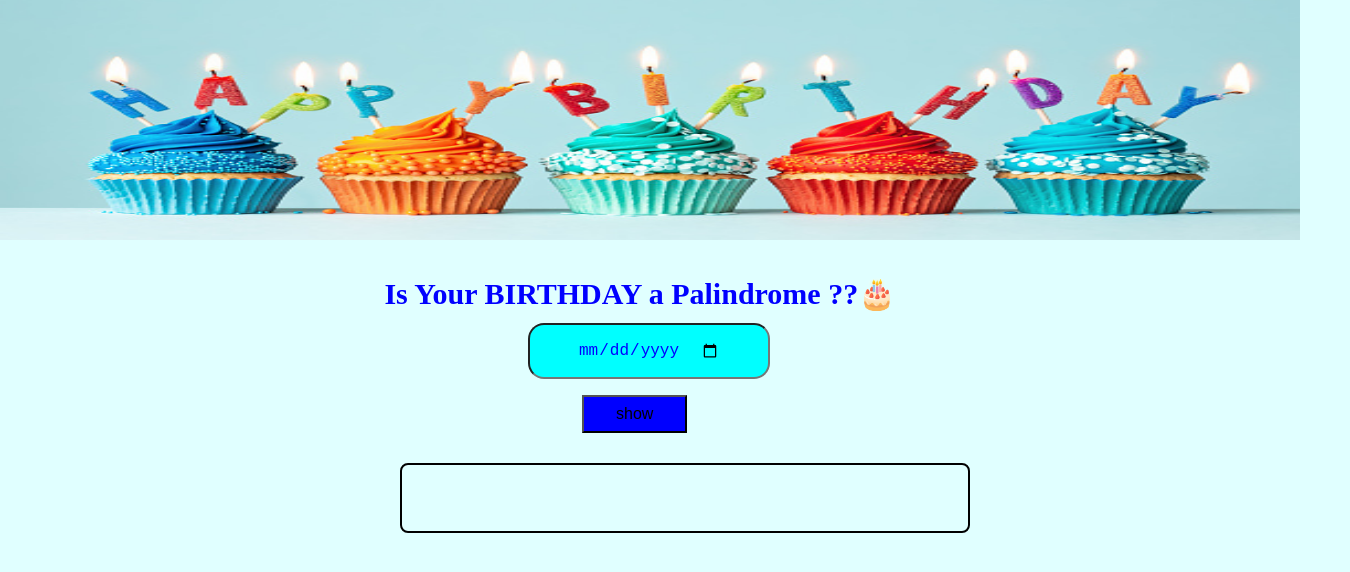
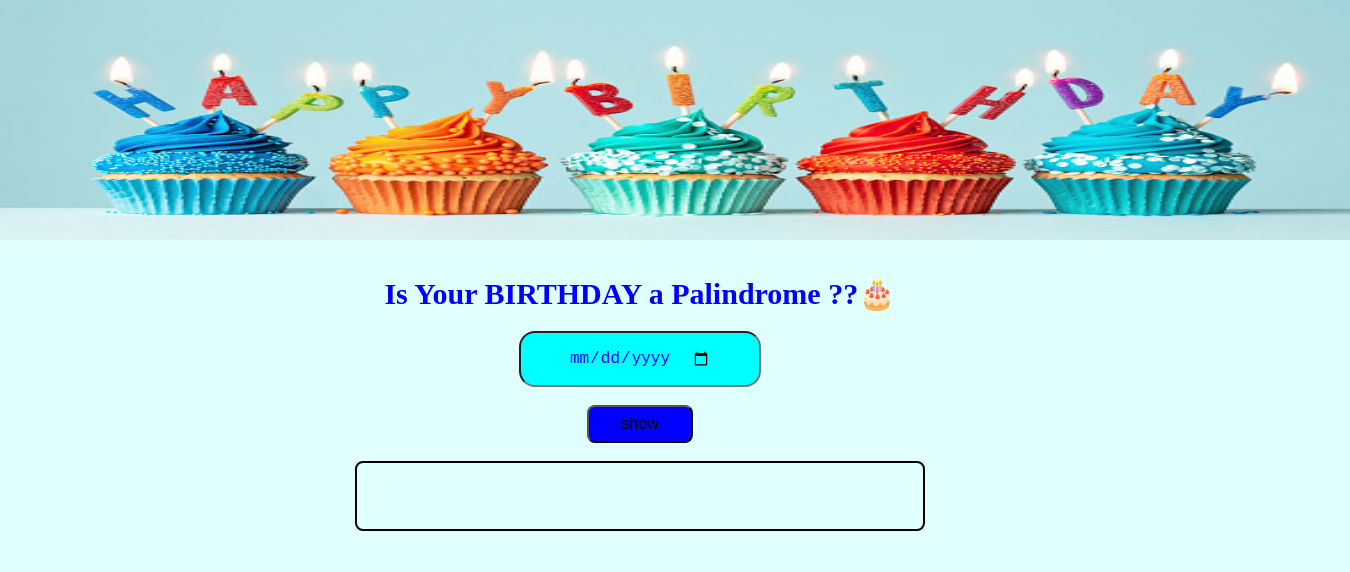
Before and after one commit to Tanjum786/palindrome-birthday, a plain HTML site: page index.html in a window 1280 px wide. Shown: the whole page, 1350 px wide, since content can reach past the window. Drawn offline with Linux system fonts and the light colour scheme.

Commit message:
style:changed size of image

```diff
--- a/index.html
+++ b/index.html
@@ -10,8 +10,8 @@
 <body style="background-color:lightcyan"    >
     <img src="./image/image2.jpg" alt="">
     <h1>Is Your BIRTHDAY a Palindrome ??🎂</h1>
-    <input type="date" id="date-input">
-    <button id="show-btn">show</button>
+    <input type="date" id="date-input"><br>
+    <button id="show-btn">show</button><br>
     <p id="output"></p>
 </body>
 <script src="./app.js"></script>
--- a/style.css
+++ b/style.css
@@ -2,9 +2,9 @@ h1:hover{
     color:palevioletred;
 }
 body{
-    display: block;
+    display:block;
     margin: auto;
-    overflow: hidden;
+
 }
 h1{
     font-size: 30px;
@@ -15,13 +15,13 @@ h1{
 img{
     overflow: hidden;
     margin-top: -10px;
-    width: 1300px;
+    width: 1350px;
     height: 250px;
 }
 input{
     margin-top: -10rem;
-    position: relative;
-    left: 33rem;
+    display: block;
+    margin: auto;
     padding: 1rem 3rem;
     border-radius: 1rem;
     font-size: 1rem;
@@ -32,18 +32,17 @@ button:hover{
     background-color:pink;
 }
 button{
-    position: relative;
-    left: 21rem;
-    top: 4rem;
+    display: block;
+    margin: auto    ;
     padding:0.5rem 2rem;
     background-color: blue;
     font-size: 1rem;
     color:black;
+    border-radius: 0.5rem;
 }
 p{
-    position: relative;
-    left: 25rem;
-    top: 4rem;
+    display: block;
+    margin: auto;
     font-size: 20px;
     font-style: italic;
 
```
